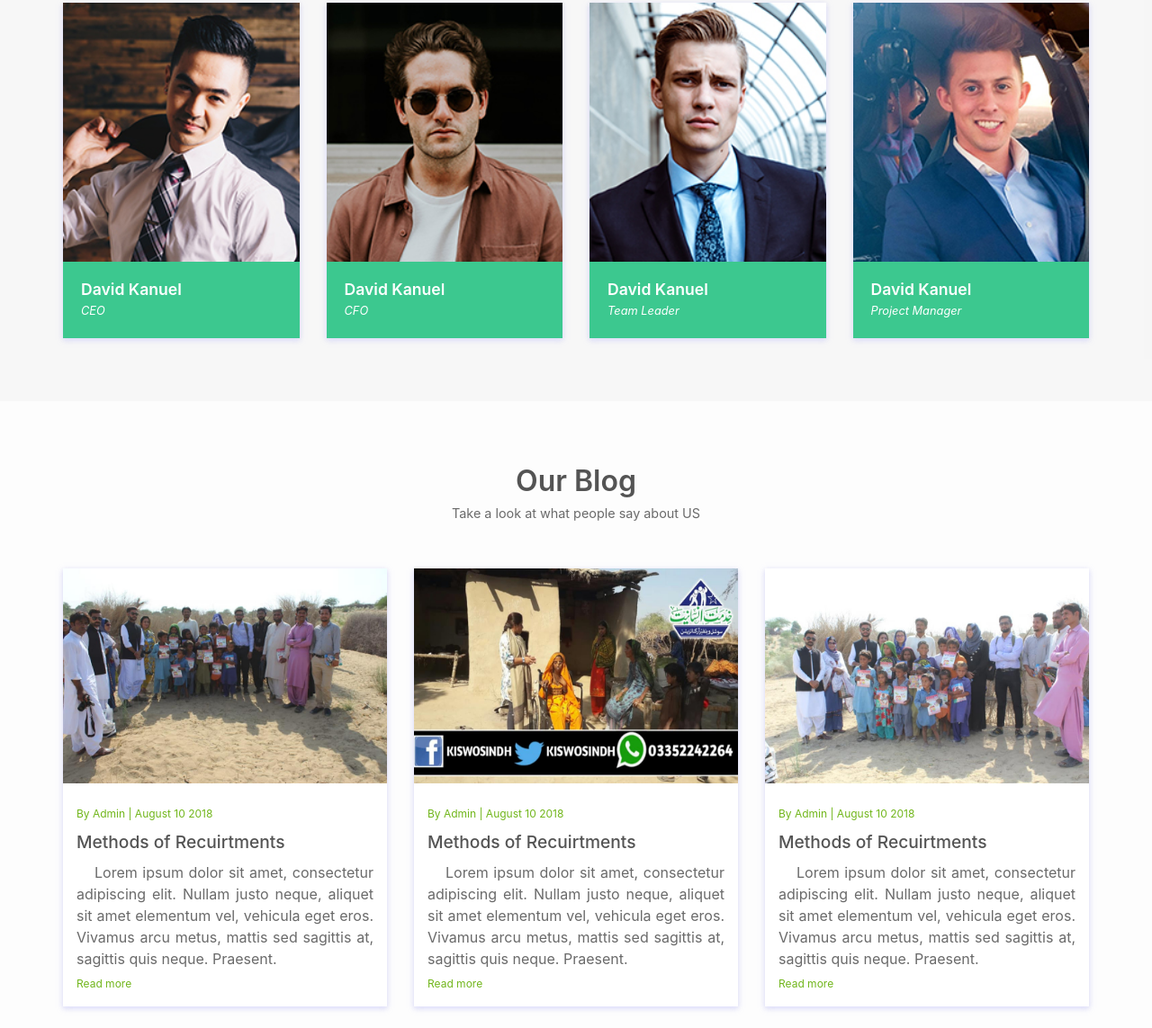
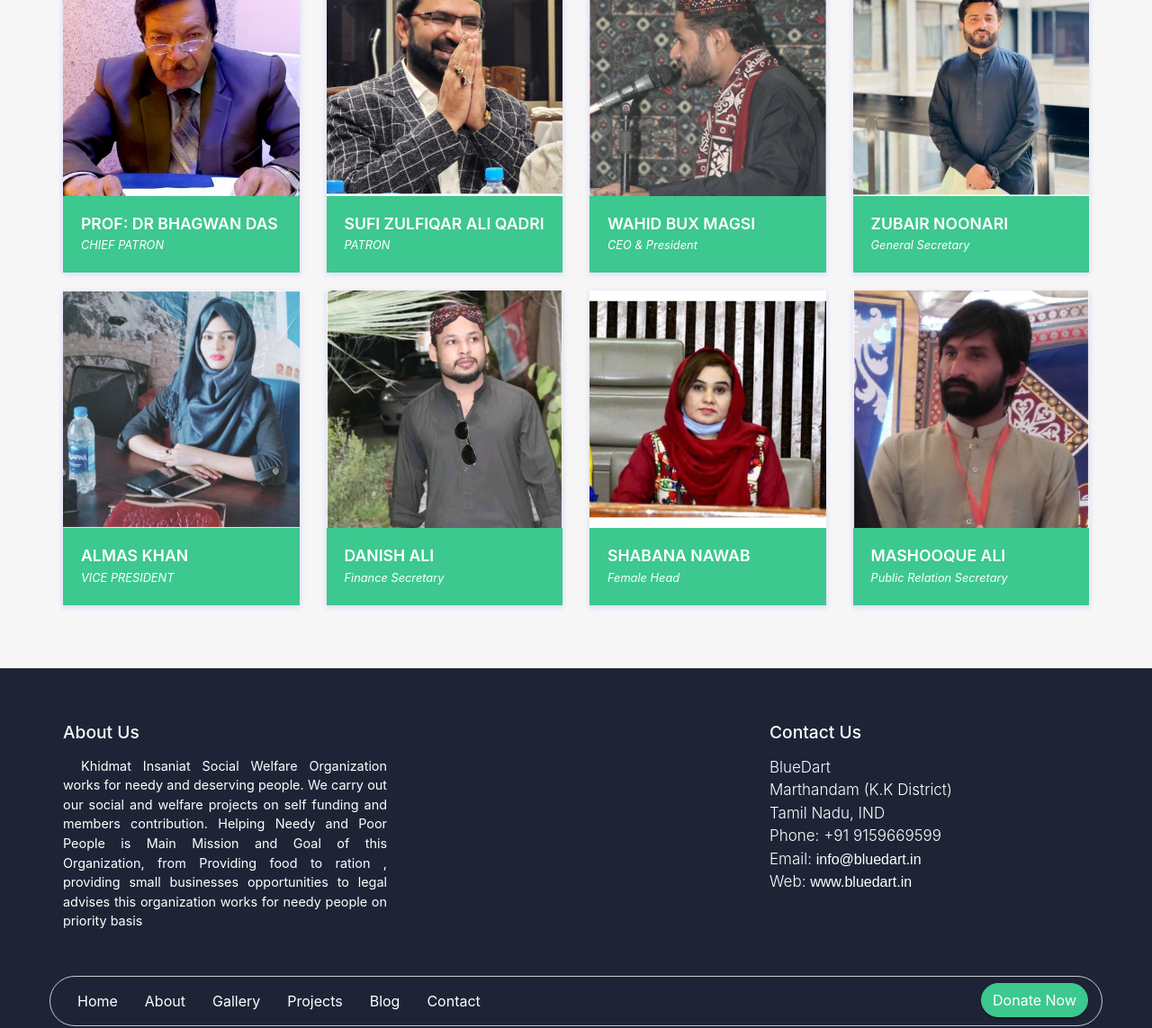
Before and after one commit to nouman26/kiswo.io, a plain HTML site: page index.html in a window 1280 px wide. Shown: the part 3158-4301 px from the top of the page at 90% size. Drawn offline with Linux system fonts and the light colour scheme.

Commit message:
6th commit

```diff
--- a/index.html
+++ b/index.html
@@ -297,42 +297,77 @@
             <div class="container">
                 <div class="session-title row">
                       <h2>Meet our Team</h2>
-                      <p>Lorem ipsum dolor sit amet, consectetur adipiscing elit. Fusce fringilla vel nisl a dictum. Donec ut est arcu. Donec hendrerit velit</p>
                 </div>
                 <div class="row team-row">
                     <div class="col-md-3 col-sm-6">
                         <div class="single-usr">
-                            <img src="assets/images/team/team-memb1.jpg" alt="">
+                            <img src="assets/images/team/PROF DR BHAGWAN DAS cheif.jpg" alt="">
                             <div class="det-o">
-                                <h4>David Kanuel</h4>
-                                <i>CEO </i>
+                                <h4>PROF: DR BHAGWAN DAS</h4>
+                                <i>CHIEF PATRON</i>
                             </div>
                         </div>
                     </div>
                     <div class="col-md-3 col-sm-6">
                         <div class="single-usr">
-                            <img src="assets/images/team/team-memb2.jpg" alt="">
+                            <img src="assets/images/team/SUFI ZULFIQAR ALI QADRI patron.jpg" alt="">
                             <div class="det-o">
-                                <h4>David Kanuel</h4>
-                                <i>CFO</i>
+                                <h4>SUFI ZULFIQAR ALI QADRI </h4>
+                                <i>PATRON</i>
                             </div>
                         </div>
                     </div>
                     <div class="col-md-3 col-sm-6">
                         <div class="single-usr">
-                            <img src="assets/images/team/team-memb3.jpg" alt="">
+                            <img src="assets/images/team/wahid bux ceo.jpg" alt="">
                             <div class="det-o">
-                                <h4>David Kanuel</h4>
-                                <i>Team Leader</i>
+                                <h4>WAHID BUX MAGSI</h4>
+                                <i>CEO & President</i>
                             </div>
                         </div>
                     </div>
                     <div class="col-md-3 col-sm-6">
                         <div class="single-usr">
-                            <img src="assets/images/team/team-memb4.jpg" alt="">
+                            <img src="assets/images/team/Zubair General Secretary.jpg" alt="">
                             <div class="det-o">
-                                <h4>David Kanuel</h4>
-                                <i>Project Manager</i>
+                                <h4>ZUBAIR NOONARI</h4>
+                                <i>General Secretary</i>
+                            </div>
+                        </div>
+                    </div>
+                    <div class="col-md-3 col-sm-6">
+                        <div class="single-usr">
+                            <img src="assets/images/team/ALMAS KHAN VP.jpg" alt="">
+                            <div class="det-o">
+                                <h4>ALMAS KHAN</h4>
+                                <i>VICE PRESIDENT</i>
+                            </div>
+                        </div>
+                    </div>
+                    <div class="col-md-3 col-sm-6">
+                        <div class="single-usr">
+                            <img src="assets/images/team/Finance Secretary Danish.jpg" alt="">
+                            <div class="det-o">
+                                <h4>DANISH ALI</h4>
+                                <i>Finance Secretary</i>
+                            </div>
+                        </div>
+                    </div>
+                    <div class="col-md-3 col-sm-6">
+                        <div class="single-usr">
+                            <img src="assets/images/team/Female Head.jpg" alt="">
+                            <div class="det-o">
+                                <h4>SHABANA NAWAB </h4>
+                                <i>Female Head</i>
+                            </div>
+                        </div>
+                    </div>
+                    <div class="col-md-3 col-sm-6">
+                        <div class="single-usr">
+                            <img src="assets/images/team/MASHOOQUE ALI.jpg" alt="">
+                            <div class="det-o">
+                                <h4>MASHOOQUE ALI </h4>
+                                <i>Public Relation Secretary</i>
                             </div>
                         </div>
                     </div>
@@ -342,71 +377,6 @@
             </div>
         </section>
 
-
-
-    <!-- ################# Our Blog Starts Here#######################--->
-
-    <section class="our-blog">
-         	<div class="container">
-         		<div class="row session-title">
-        			<h2> Our Blog </h2>
-        			<p>Take a look at what people say about US </p>
-        		</div>
-        		<div class="blog-row row">
-        			<div class="col-md-4 col-sm-6">
-        				<div class="single-blog">
-        					<figure>
-        						<img src="assets/images/events/image_01.jpg" alt="">
-        					</figure>
-        					<div class="blog-detail">
-        						<small>By Admin | August 10 2018</small>
-								<h4>Methods of Recuirtments</h4>
-								<p> Lorem ipsum dolor sit amet, consectetur adipiscing elit. Nullam justo neque, aliquet sit amet elementum vel, vehicula eget eros. Vivamus arcu metus, mattis sed sagittis at, sagittis quis neque. Praesent.</p>
-								<div class="link">
-									<a href="">Read more </a><i class="fas fa-long-arrow-alt-right"></i>
-								</div>
-        					</div>
-
-
-        				</div>
-        			</div>
-        			<div class="col-md-4 col-sm-6">
-        				<div class="single-blog">
-        					<figure>
-        						<img src="assets/images/events/image_02.jpg" alt="">
-        					</figure>
-        					<div class="blog-detail">
-        						<small>By Admin | August 10 2018</small>
-								<h4>Methods of Recuirtments</h4>
-								<p> Lorem ipsum dolor sit amet, consectetur adipiscing elit. Nullam justo neque, aliquet sit amet elementum vel, vehicula eget eros. Vivamus arcu metus, mattis sed sagittis at, sagittis quis neque. Praesent.</p>
-								<div class="link">
-									<a href="">Read more </a><i class="fas fa-long-arrow-alt-right"></i>
-								</div>
-        					</div>
-
-
-        				</div>
-        			</div>
-        			<div class="col-md-4 col-sm-6">
-        				<div class="single-blog">
-        					<figure>
-        						<img src="assets/images/events/image_03.jpg" alt="">
-        					</figure>
-        					<div class="blog-detail">
-        						<small>By Admin | August 10 2018</small>
-								<h4>Methods of Recuirtments</h4>
-								<p> Lorem ipsum dolor sit amet, consectetur adipiscing elit. Nullam justo neque, aliquet sit amet elementum vel, vehicula eget eros. Vivamus arcu metus, mattis sed sagittis at, sagittis quis neque. Praesent.</p>
-								<div class="link">
-									<a href="">Read more </a><i class="fas fa-long-arrow-alt-right"></i>
-								</div>
-        					</div>
-
-
-        				</div>
-        			</div>
-        		</div>
-         	</div>
-         </section>
 
       <footer class="footer">
         <div class="container">
```
Also changed, not shown: assets/images/team/ALMAS KHAN VP.jpg (added), assets/images/team/Female Head.jpg (added), assets/images/team/Finance Secretary Danish.jpg (added), assets/images/team/MASHOOQUE ALI.jpg (added), assets/images/team/PROF DR BHAGWAN DAS cheif.jpg (added), assets/images/team/SUFI ZULFIQAR ALI QADRI patron.jpg (added), assets/images/team/Zubair General Secretary.jpg (added), assets/images/team/team-memb1.jpg (deleted), assets/images/team/team-memb2.jpg (deleted), assets/images/team/team-memb3.jpg (deleted), assets/images/team/team-memb4.jpg (deleted), assets/images/team/wahid bux ceo.jpg (added).
